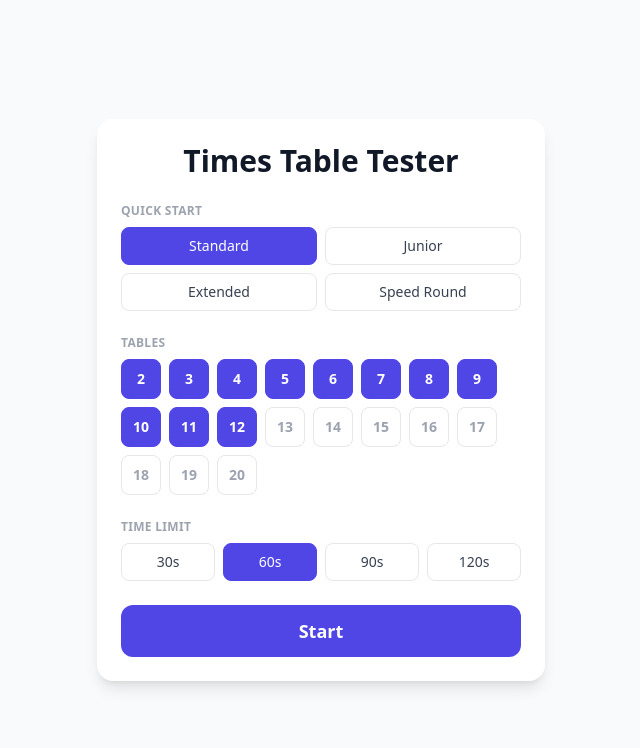
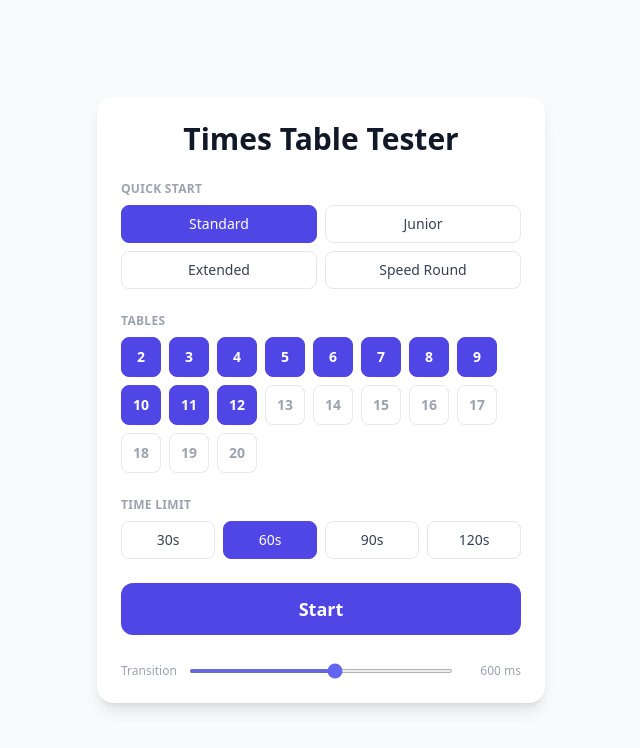
Before and after one commit to no-more-hacks/times-table-tester, a React (Vite) app: page / in a window 1280 px wide. Shown: the top 748 px of the page, without its empty margins (319-959 px from the left). Built offline with nearby package versions, Linux system fonts and the light colour scheme.

Commit message:
timing between question

```diff
--- a/src/hooks/useAppState.ts
+++ b/src/hooks/useAppState.ts
@@ -4,6 +4,7 @@ import type { AppAction, AppState, QuizConfig } from '../types'
 const DEFAULT_CONFIG: QuizConfig = {
   tables: [2, 3, 4, 5, 6, 7, 8, 9, 10, 11, 12],
   duration: 60,
+  feedbackDelay: 600,
 }
 
 function reducer(state: AppState, action: AppAction): AppState {
--- a/src/hooks/useQuiz.ts
+++ b/src/hooks/useQuiz.ts
@@ -83,9 +83,9 @@ export function useQuiz(config: QuizConfig, onEnd: (results: QuizResult[]) => vo
     if (state.phase !== 'feedback') return
     const id = setTimeout(() => {
       dispatch({ type: 'ADVANCE', nextQuestion: generateQuestion(config.tables) })
-    }, 600)
+    }, config.feedbackDelay)
     return () => clearTimeout(id)
-  }, [state.phase, config.tables])
+  }, [state.phase, config.tables, config.feedbackDelay])
 
   // Notify parent when quiz ends
   useEffect(() => {
--- a/src/screens/SetupScreen.tsx
+++ b/src/screens/SetupScreen.tsx
@@ -5,6 +5,7 @@ interface Preset {
   name: string
   tables: number[]
   duration: number
+  feedbackDelay: number
 }
 
 function range(from: number, to: number): number[] {
@@ -12,18 +13,19 @@ function range(from: number, to: number): number[] {
 }
 
 const PRESETS: Preset[] = [
-  { name: 'Standard', tables: range(2, 12), duration: 60 },
-  { name: 'Junior', tables: range(2, 5), duration: 90 },
-  { name: 'Extended', tables: range(2, 20), duration: 120 },
-  { name: 'Speed Round', tables: range(2, 12), duration: 30 },
+  { name: 'Standard', tables: range(2, 12), duration: 60, feedbackDelay: 600 },
+  { name: 'Junior', tables: range(2, 5), duration: 90, feedbackDelay: 800 },
+  { name: 'Extended', tables: range(2, 20), duration: 120, feedbackDelay: 600 },
+  { name: 'Speed Round', tables: range(2, 12), duration: 30, feedbackDelay: 200 },
 ]
 
 const DURATIONS = [30, 60, 90, 120]
 
-function matchPreset(tables: number[], duration: number): number {
+function matchPreset(tables: number[], duration: number, feedbackDelay: number): number {
   return PRESETS.findIndex(
     p =>
       p.duration === duration &&
+      p.feedbackDelay === feedbackDelay &&
       p.tables.length === tables.length &&
       p.tables.every((t, i) => t === tables[i])
   )
@@ -32,12 +34,14 @@ function matchPreset(tables: number[], duration: number): number {
 export function SetupScreen({ onStart }: { onStart: (config: QuizConfig) => void }) {
   const [tables, setTables] = useState<number[]>(PRESETS[0].tables)
   const [duration, setDuration] = useState(PRESETS[0].duration)
+  const [feedbackDelay, setFeedbackDelay] = useState(PRESETS[0].feedbackDelay)
 
-  const activePreset = matchPreset(tables, duration)
+  const activePreset = matchPreset(tables, duration, feedbackDelay)
 
   function applyPreset(p: Preset) {
     setTables(p.tables)
     setDuration(p.duration)
+    setFeedbackDelay(p.feedbackDelay)
   }
 
   function toggleTable(t: number) {
@@ -119,7 +123,7 @@ export function SetupScreen({ onStart }: { onStart: (config: QuizConfig) => void
         </section>
 
         <button
-          onClick={() => canStart && onStart({ tables, duration })}
+          onClick={() => canStart && onStart({ tables, duration, feedbackDelay })}
           disabled={!canStart}
           className={`w-full py-3 rounded-xl font-bold text-lg transition-colors ${
             canStart
@@ -129,6 +133,20 @@ export function SetupScreen({ onStart }: { onStart: (config: QuizConfig) => void
         >
           Start
         </button>
+
+        <div className="flex items-center gap-3 pt-1">
+          <span className="text-xs text-gray-400 whitespace-nowrap">Transition</span>
+          <input
+            type="range"
+            min={100}
+            max={1000}
+            step={100}
+            value={feedbackDelay}
+            onChange={e => setFeedbackDelay(Number(e.target.value))}
+            className="flex-1 accent-indigo-500 h-1"
+          />
+          <span className="text-xs text-gray-400 w-14 text-right">{feedbackDelay} ms</span>
+        </div>
       </div>
     </div>
   )
```
